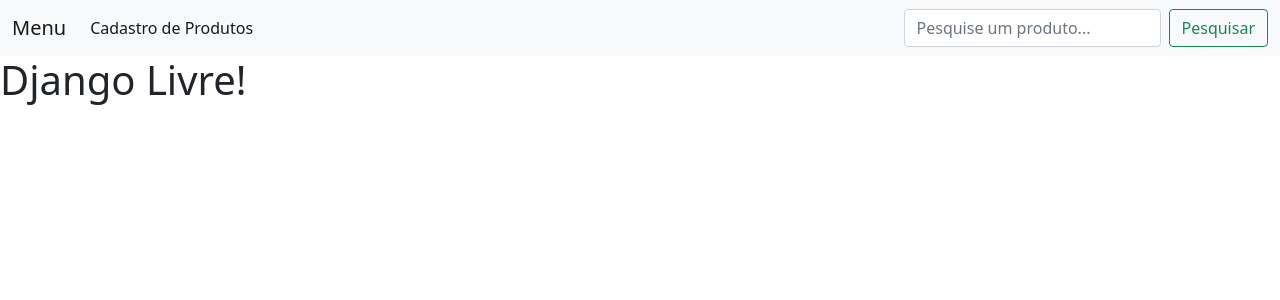
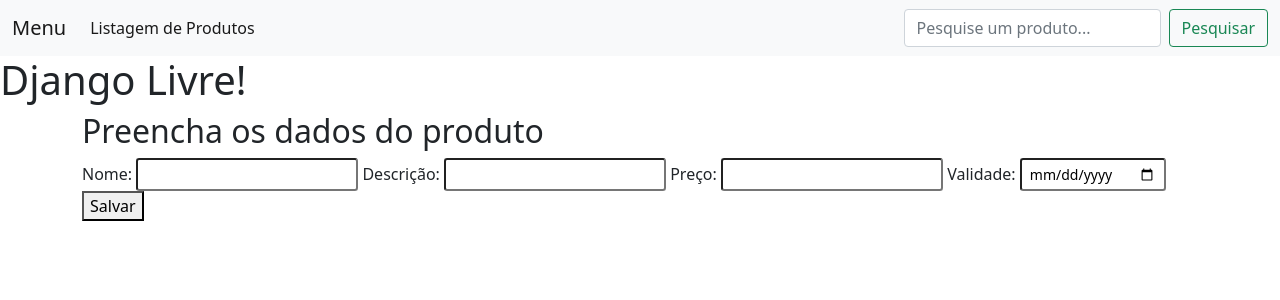
Before and after one commit to lifetreemkt/cadastro, a Django app: page / in a window 1280 px wide. Shown: the top 300 px of the page. Run offline with Django 4.2, Linux system fonts and the light colour scheme.

Commit message:
app finalizado

```diff
--- /dev/null
+++ b/projeto_cadastro/app_cadastro/templates/produtos/base.html
@@ -0,0 +1,37 @@
+<!doctype html>
+<html lang="en">
+  <head>
+    <!-- Required meta tags -->
+    <meta charset="utf-8">
+    <meta name="viewport" content="width=device-width, initial-scale=1">
+
+    <!-- Bootstrap CSS -->
+    <link href="https://cdn.jsdelivr.net/npm/bootstrap@5.0.2/dist/css/bootstrap.min.css" rel="stylesheet" integrity="sha384-EVSTQN3/azprG1Anm3QDgpJLIm9Nao0Yz1ztcQTwFspd3yD65VohhpuuCOmLASjC" crossorigin="anonymous">
+
+    <title>Django livre!</title>
+  </head>
+  <body>
+    <nav class="navbar navbar-expand-lg navbar-light bg-light">
+      <div class="container-fluid">
+        <a class="navbar-brand" href="{% url 'home' %}">Menu</a>
+        <button class="navbar-toggler"} type="button" data-bs-toggle="collapse" data-bs-target="#navbarSupportedContent" aria-controls="navbarSupportedContent" aria-expanded="false" aria-label="Toggle navigation">
+          <span class="navbar-toggler-icon"></span>
+        </button>
+        <div class="collapse navbar-collapse" id="navbarSupportedContent">
+          <ul class="navbar-nav me-auto mb-2 mb-lg-0">
+            <li class="nav-item">
+              <a class="nav-link active" aria-current="page" href="{% url 'lista_produtos' %}">Listagem de Produtos</a>
+            </li>
+          </ul>
+          <form class="d-flex">
+            <input class="form-control me-2" type="search" placeholder="Pesquise um produto..." aria-label="Pesquise um produto...">
+            <button class="btn btn-outline-success" type="submit">Pesquisar</button>
+          </form>
+        </div>
+      </div>
+    </nav>
+    <script src="https://cdn.jsdelivr.net/npm/bootstrap@5.0.2/dist/js/bootstrap.bundle.min.js" integrity="sha384-MrcW6ZMFYlzcLA8Nl+NtUVF0sA7MsXsP1UyJoMp4YLEuNSfAP+JcXn/tWtIaxVXM" crossorigin="anonymous"></script>
+    {% block conteudo %}
+    {% endblock %}
+  </body>
+</html>
--- a/projeto_cadastro/app_cadastro/templates/produtos/home.html
+++ b/projeto_cadastro/app_cadastro/templates/produtos/home.html
@@ -1,46 +1,17 @@
-<!doctype html>
-<html lang="en">
-  <head>
-    <!-- Required meta tags -->
-    <meta charset="utf-8">
-    <meta name="viewport" content="width=device-width, initial-scale=1">
+{% extends 'produtos/base.html' %}
+  {% block conteudo %}
+  <h1>Django Livre!</h1>
 
-    <!-- Bootstrap CSS -->
-    <link href="https://cdn.jsdelivr.net/npm/bootstrap@5.0.2/dist/css/bootstrap.min.css" rel="stylesheet" integrity="sha384-EVSTQN3/azprG1Anm3QDgpJLIm9Nao0Yz1ztcQTwFspd3yD65VohhpuuCOmLASjC" crossorigin="anonymous">
+  <form action="{% url 'lista_produtos' %}" method="post">
+    {%csrf_token%}
+    <div class="container">
+      <h2 class="form-title">Preencha os dados do produto</h2>
+      Nome: <input class="form-control-sm" type="text" name="nome">
+      Descrição: <input class="form-control-sm" type="text" name="descricao">
+      Preço: <input class="form-control-sm" type="decimal" name="preco">
+      Validade: <input class="form-control-sm" type="date" name="validade">
+      <button class="form-control=sm">Salvar</button>
+    </div>
+  </form>
 
-    <title>Django livre!</title>
-  </head>
-  <body>
-    <nav class="navbar navbar-expand-lg navbar-light bg-light">
-      <div class="container-fluid">
-        <a class="navbar-brand" href="#">Menu</a>
-        <button class="navbar-toggler" type="button" data-bs-toggle="collapse" data-bs-target="#navbarSupportedContent" aria-controls="navbarSupportedContent" aria-expanded="false" aria-label="Toggle navigation">
-          <span class="navbar-toggler-icon"></span>
-        </button>
-        <div class="collapse navbar-collapse" id="navbarSupportedContent">
-          <ul class="navbar-nav me-auto mb-2 mb-lg-0">
-            <li class="nav-item">
-              <a class="nav-link active" aria-current="page" href="#">Cadastro de Produtos</a>
-            </li>
-          </ul>
-          <form class="d-flex">
-            <input class="form-control me-2" type="search" placeholder="Pesquise um produto..." aria-label="Pesquise um produto...">
-            <button class="btn btn-outline-success" type="submit">Pesquisar</button>
-          </form>
-        </div>
-      </div>
-    </nav>
-    <h1>Django Livre!</h1>
-
-    <!-- Optional JavaScript; choose one of the two! -->
-
-    <!-- Option 1: Bootstrap Bundle with Popper -->
-    <script src="https://cdn.jsdelivr.net/npm/bootstrap@5.0.2/dist/js/bootstrap.bundle.min.js" integrity="sha384-MrcW6ZMFYlzcLA8Nl+NtUVF0sA7MsXsP1UyJoMp4YLEuNSfAP+JcXn/tWtIaxVXM" crossorigin="anonymous"></script>
-
-    <!-- Option 2: Separate Popper and Bootstrap JS -->
-    <!--
-    <script src="https://cdn.jsdelivr.net/npm/@popperjs/core@2.9.2/dist/umd/popper.min.js" integrity="sha384-IQsoLXl5PILFhosVNubq5LC7Qb9DXgDA9i+tQ8Zj3iwWAwPtgFTxbJ8NT4GN1R8p" crossorigin="anonymous"></script>
-    <script src="https://cdn.jsdelivr.net/npm/bootstrap@5.0.2/dist/js/bootstrap.min.js" integrity="sha384-cVKIPhGWiC2Al4u+LWgxfKTRIcfu0JTxR+EQDz/bgldoEyl4H0zUF0QKbrJ0EcQF" crossorigin="anonymous"></script>
-    -->
-  </body>
-</html>
+  {% endblock %}
--- a/projeto_cadastro/app_cadastro/views.py
+++ b/projeto_cadastro/app_cadastro/views.py
@@ -1,4 +1,17 @@
 from django.shortcuts import render
+from .models import Produto
 
 def home(request):
     return render(request, 'produtos/home.html')
+def produtos(request):
+    novo_produto = Produto()
+    novo_produto.nome = request.POST.get('nome')
+    novo_produto.descricao = request.POST.get('descricao')
+    novo_produto.preco = request.POST.get('preco')
+    novo_produto.validade = request.POST.get('validade')
+
+    novo_produto.save() #necessario salvar no banco de dados
+
+    produtos = dict(
+        produtos = Produto.objects.all())
+    return render(request, 'produtos/produtos.html', produtos)
--- a/projeto_cadastro/projeto_cadastro/urls.py
+++ b/projeto_cadastro/projeto_cadastro/urls.py
@@ -1,4 +1,6 @@
 from django.urls import path
 from app_cadastro import views
 urlpatterns = [
-    path('',views.home, name='home')]
+    path('',views.home, name='home'),
+    path('produtos/', views.produtos, name='lista_produtos')
+]
```
Also changed, not shown: projeto_cadastro/app_cadastro/templates/produtos/produtos.html (added, +24 -0 lines), projeto_cadastro/db.sqlite3.
